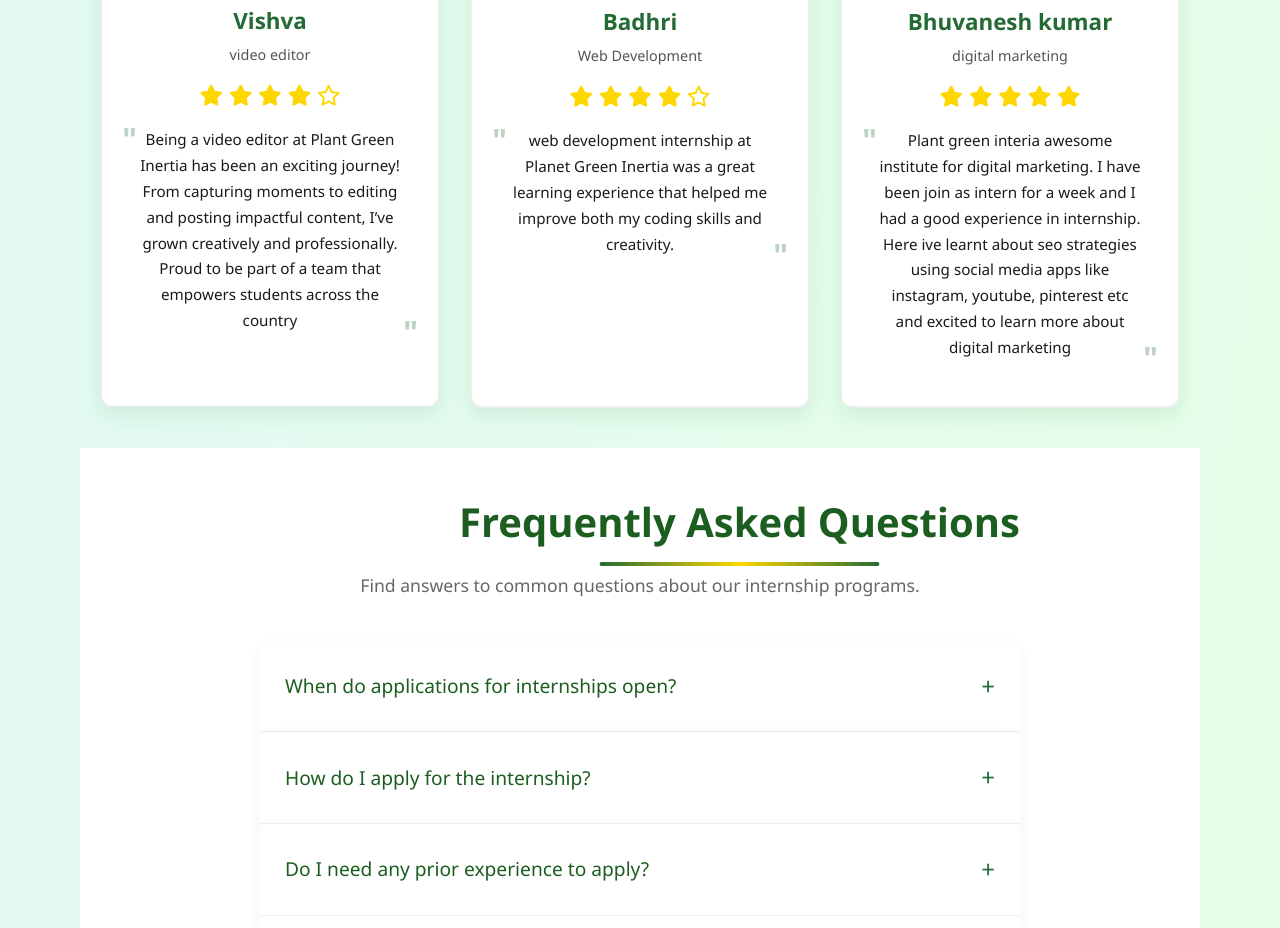
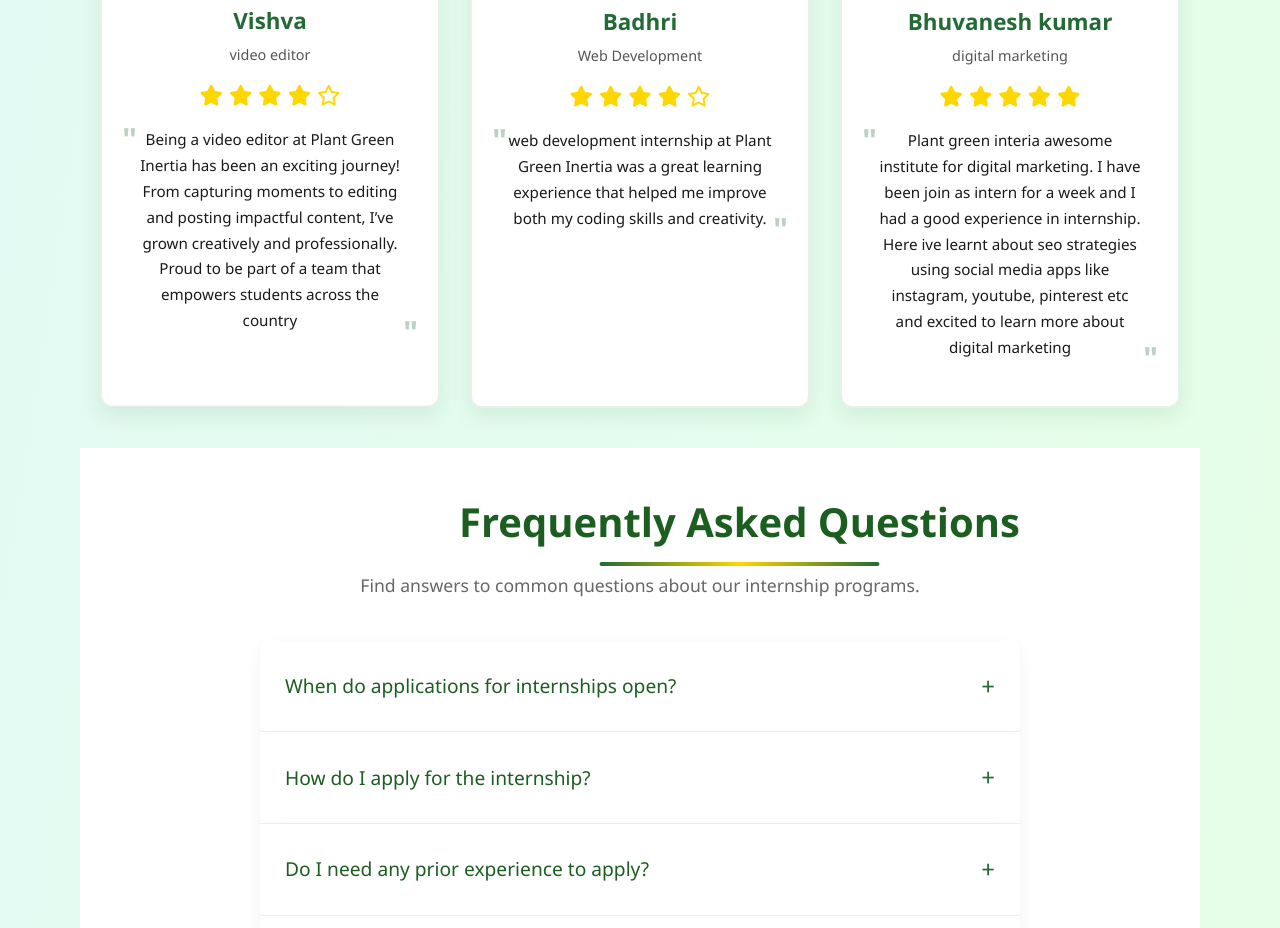
Before and after one commit to Plantgreen/intern, a plain HTML site: page index.html in a window 1280 px wide. Shown: the part 6157-7085 px from the top of the page. Drawn offline with Linux system fonts and the light colour scheme; a web font is replaced by a local one.

Commit message:
Update index.html

```diff
--- a/index.html
+++ b/index.html
@@ -2220,7 +2220,7 @@
                     <i class="fas fa-star star"></i>
                     <i class="far fa-star star"></i>
                 </div>
-                <p class="review-text">web development internship at Planet Green Inertia was a great learning experience that helped me improve both my coding skills and creativity.</p>
+                <p class="review-text">web development internship at Plant Green Inertia was a great learning experience that helped me improve both my coding skills and creativity.</p>
                 <!-- <div class="fun-fact">Fun Fact: Measures carbon footprint of every click</div> -->
             </div>
 
```
